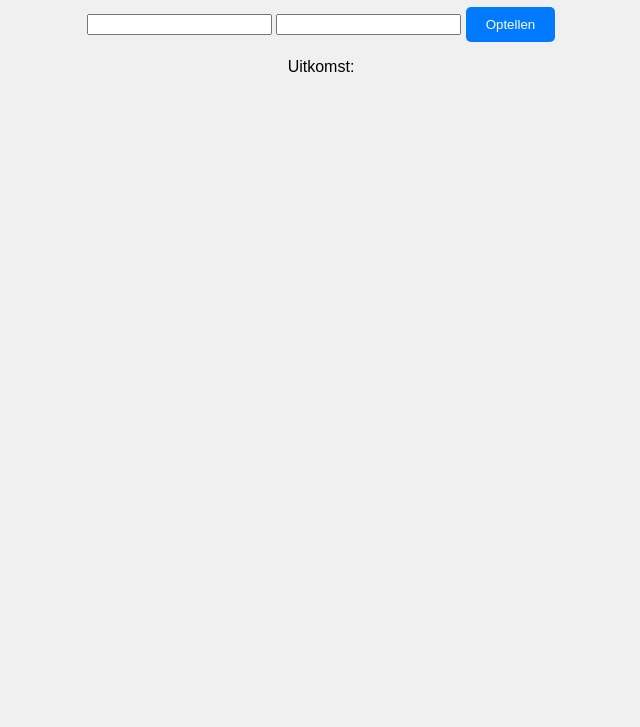
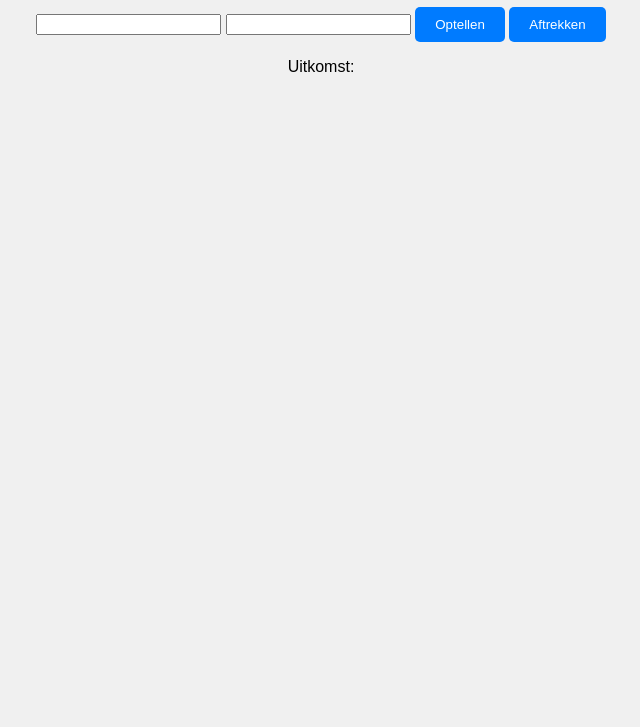
Before and after one commit to geeleendje/mijn-eerste-app, a plain HTML site: page index.html in a window 1280 px wide. Shown: the part 73-800 px from the top of the page, without its empty margins (319-959 px from the left). Drawn offline with Linux system fonts and the light colour scheme.

Commit message:
Aftrekfunctie toegevoegd aan rekenmachine

```diff
--- a/index.html
+++ b/index.html
@@ -16,7 +16,7 @@
     <input type="number" id="getal2">
 
 <button onclick="optellen()">Optellen</button>
-
+<button onclick="aftrekken()">Aftrekken</button>
 <p>Uitkomst: <span id="uitkomst"></span></p>
 <script src="script.js"></script>
 </body>
--- a/script.js
+++ b/script.js
@@ -6,3 +6,11 @@ function optellen() {
 
     document.getElementById("uitkomst").textContent = uitkomst;
 }
+function aftrekken() {
+    let getal1 = Number(document.getElementById("getal1").value);
+    let getal2 = Number(document.getElementById("getal2").value);
+
+    let uitkomst = getal1 - getal2;
+
+    document.getElementById("uitkomst").textContent = uitkomst;
+}
```
